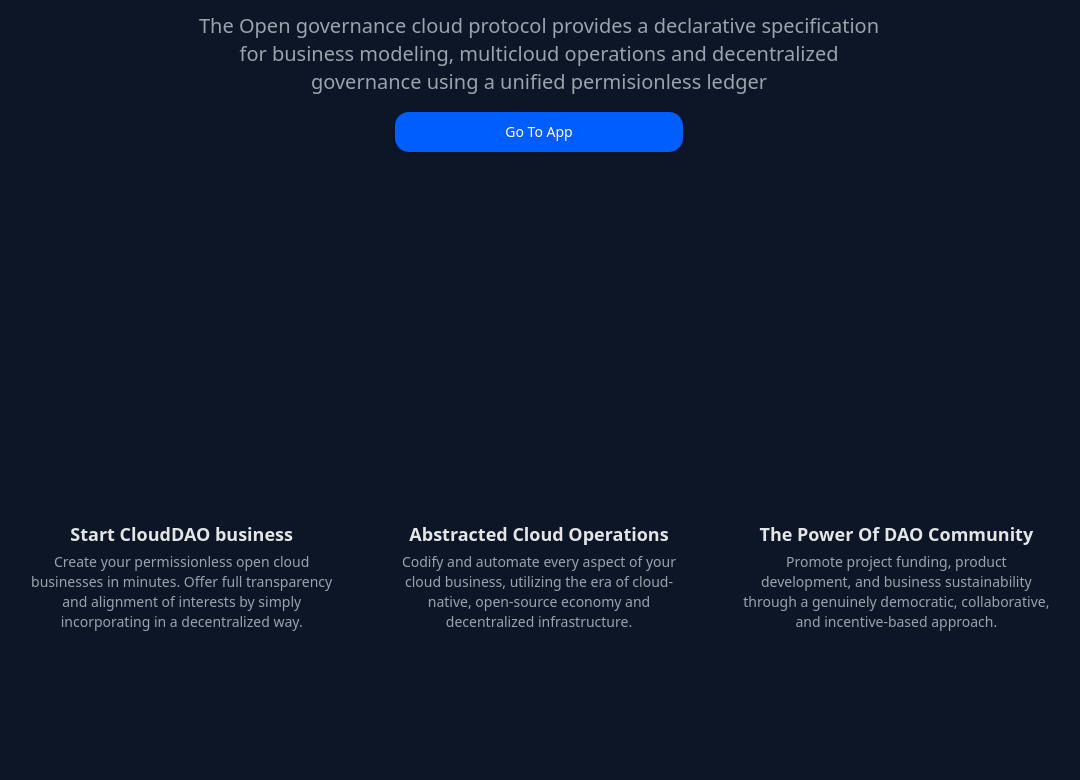
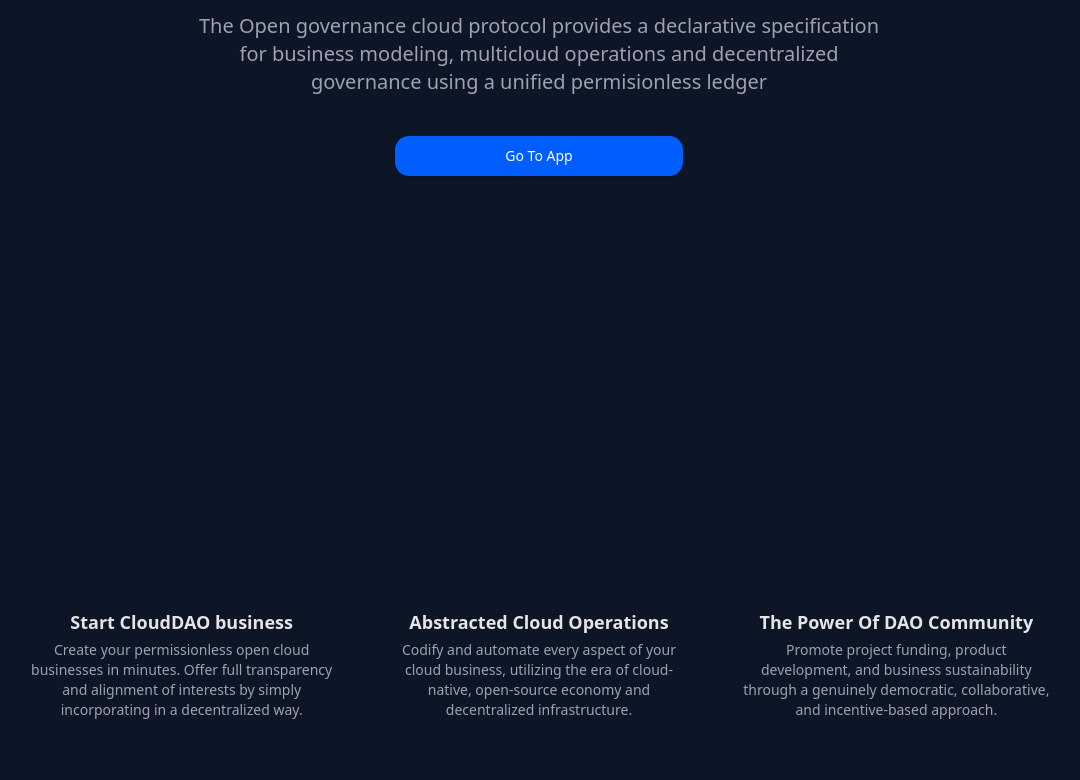
Before and after one commit to nextnet-works/marketing, a React (Vite) app: page / in a window 1280 px wide. Shown: the part 320-1100 px from the top of the page, without its empty margins (101-1181 px from the left). Built offline with nearby package versions, Linux system fonts and the light colour scheme.

Commit message:
refactor sections

```diff
--- /dev/null
+++ b/src/components/home/Section.tsx
@@ -0,0 +1,13 @@
+import React from "react";
+
+type SectionProps = {
+  children: React.ReactNode;
+};
+
+export const Section = ({ children }: SectionProps) => {
+  return (
+    <section className="w-full py-12 md:py-24 lg:py-32 xl:py-48 min-h-[calc(100vh-126x)]">
+      <div className="container px-4 md:px-6">{children}</div>
+    </section>
+  );
+};
--- a/src/components/home/Section1.tsx
+++ b/src/components/home/Section1.tsx
@@ -1,11 +1,11 @@
 import { Button } from "@/components/ui/button";
 import { Link } from "@tanstack/react-router";
+import { Section } from "./Section";
 
 export const Section1 = () => {
   return (
-    <section className="w-full py-12 md:py-24 lg:py-32 xl:py-48 min-h-[calc(100vh-126x)]">
-      <div className="container px-4 md:px-6">
-        <div className="flex flex-col items-center space-y-4 text-center">
+    <Section>
+      <div className="flex flex-col items-center gap-10 text-center">
         <div className="space-y-2">
           <h1 className="text-3xl font-bold tracking-tighter sm:text-4xl md:text-5xl lg:text-6xl/none">
             SaaS Your CloudDAO
@@ -16,13 +16,10 @@ export const Section1 = () => {
             decentralized governance using a unified permisionless ledger
           </h2>
         </div>
-          <div className="space-x-4">
         <Button asChild size="lg" className="w-72">
           <Link href="#">Go To App</Link>
         </Button>
       </div>
-        </div>
-      </div>
-    </section>
+    </Section>
   );
 };
--- a/src/components/home/Section2.tsx
+++ b/src/components/home/Section2.tsx
@@ -1,36 +1,38 @@
+import { Section } from "./Section";
+
+const sectionsData = [
+  {
+    title: "Start CloudDAO business",
+    description:
+      "Create your permissionless open cloud businesses in minutes. Offer full transparency and alignment of interests by simply incorporating in a decentralized way.",
+  },
+  {
+    title: "Abstracted Cloud Operations",
+    description:
+      "Codify and automate every aspect of your cloud business, utilizing the era of cloud-native, open-source economy and decentralized infrastructure.",
+  },
+  {
+    title: "The Power Of DAO Community",
+    description:
+      "Promote project funding, product development, and business sustainability through a genuinely democratic, collaborative, and incentive-based approach.",
+  },
+] as const;
+
 export const Section2 = () => {
   return (
-    <section className="w-full py-12 md:py-24 lg:py-32">
-      <div className="container px-4 md:px-6">
-        <div className="flex flex-col items-center justify-center space-y-4 text-center">
-          <div className="mx-auto grid max-w-5xl items-start gap-6 py-12 lg:grid-cols-3 lg:gap-12">
-            <div className="grid gap-1">
-              <h3 className="text-lg font-bold">Start CloudDAO business</h3>
+    <Section>
+      <div className="flex flex-col items-center justify-center space-y-4 text-center">
+        <div className="mx-auto grid max-w-5xl items-start gap-6 py-12 lg:grid-cols-3 lg:gap-12">
+          {sectionsData.map((section, index) => (
+            <div className="grid gap-1" key={index}>
+              <h3 className="text-lg font-bold">{section.title}</h3>
               <p className="text-sm text-gray-500 dark:text-gray-400">
-                Create your permissionless open cloud businesses in minutes.
-                Offer full transparency and alignment of interests by simply
-                incorporating in a decentralized way.
+                {section.description}
               </p>
             </div>
-            <div className="grid gap-1">
-              <h3 className="text-lg font-bold">Abstracted Cloud Operations</h3>
-              <p className="text-sm text-gray-500 dark:text-gray-400">
-                Codify and automate every aspect of your cloud business,
-                utilizing the era of cloud-native, open-source economy and
-                decentralized infrastructure.
-              </p>
-            </div>
-            <div className="grid gap-1">
-              <h3 className="text-lg font-bold">The Power Of DAO Community</h3>
-              <p className="text-sm text-gray-500 dark:text-gray-400">
-                Promote project funding, product development, and business
-                sustainability through a genuinely democratic, collaborative,
-                and incentive-based approach.
-              </p>
-            </div>
-          </div>
+          ))}
         </div>
       </div>
-    </section>
+    </Section>
   );
 };
--- a/src/components/layout/Header.tsx
+++ b/src/components/layout/Header.tsx
@@ -3,7 +3,7 @@ import { Button } from "../ui/button";
 import Logo from "../../assets/logo.svg?react";
 export const Header = () => {
   return (
-    <header className="px-4 lg:px-6 h-14 flex items-center border-b border-gray-50">
+    <header className="px-4 lg:px-6 h-14 flex items-center">
       <Link href="#" className="flex items-center justify-center">
         <Logo className="h-36 w-auto" />
       </Link>
```
Lines whose indentation alone changed are shown as unchanged.
